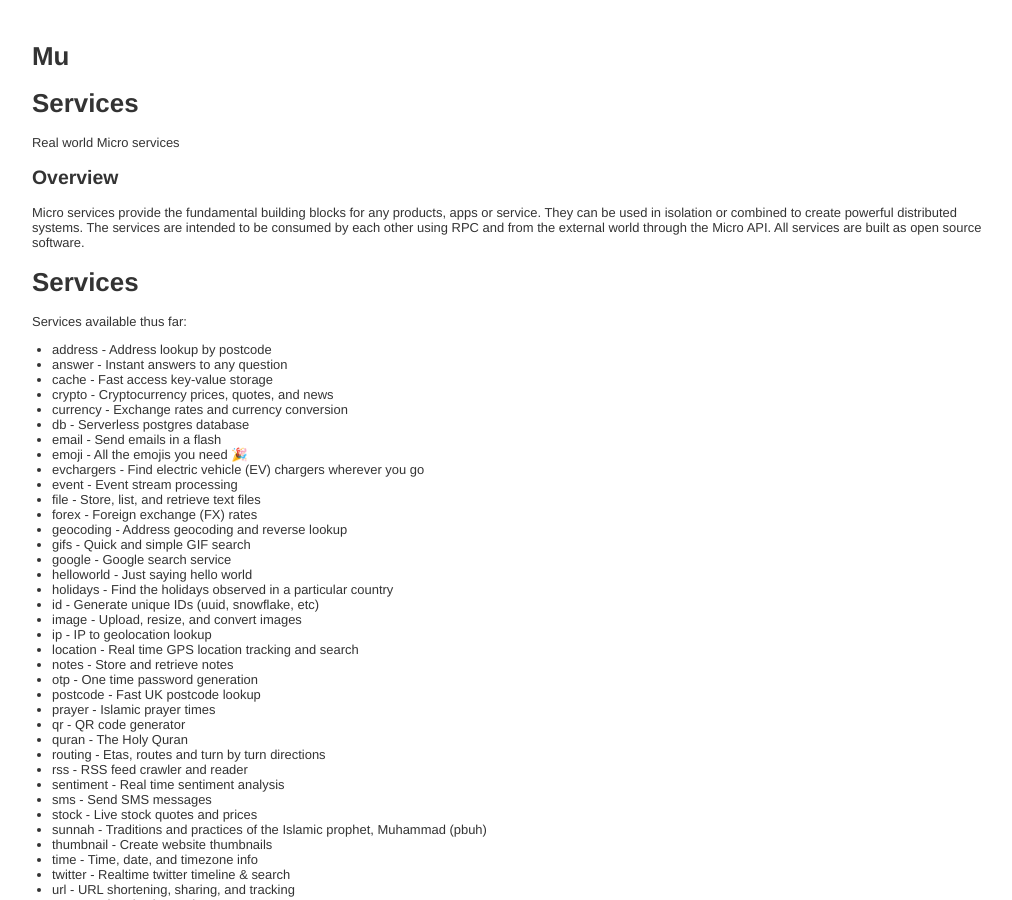
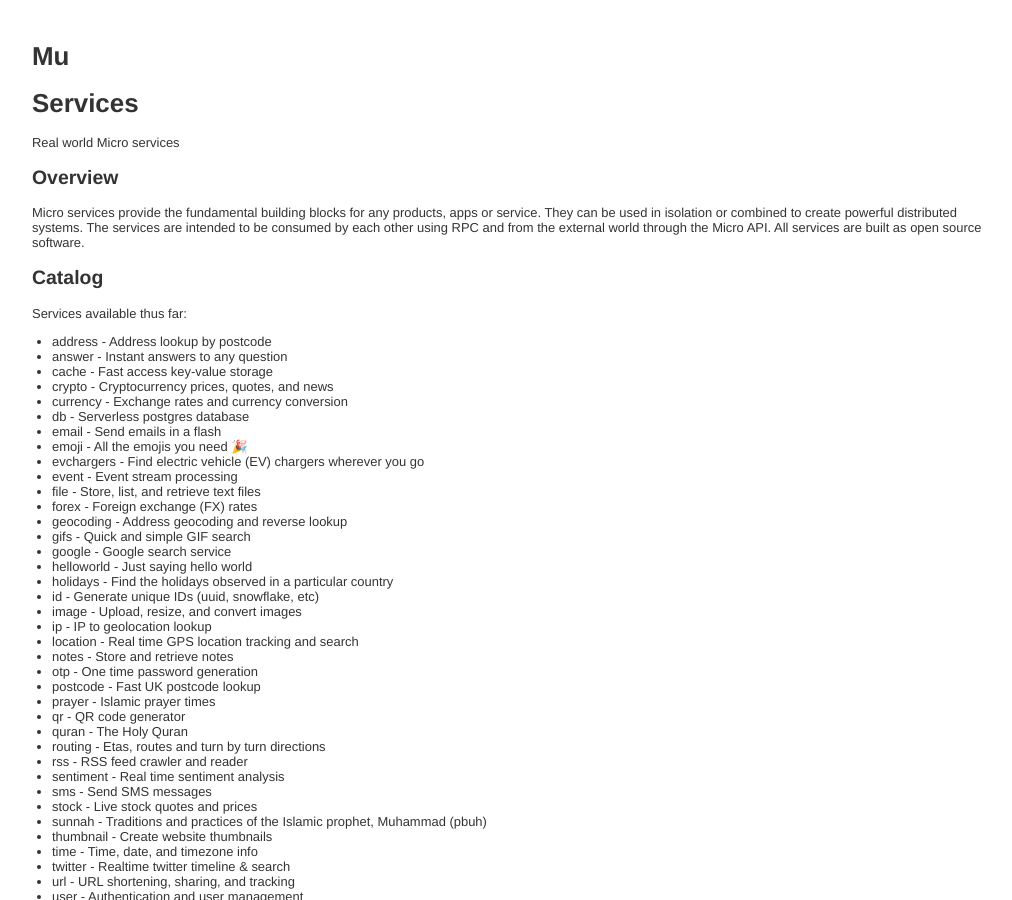
Before and after one commit to muxyz/website, a Jekyll site: the page built from services.md, in a window 1280 px wide and 900 px high. Shown: the whole window, without its empty margins (128-1140 px from the left). Built offline with Jekyll 4.4.1, drawn with Linux system fonts in a browser that asks for light colours.

Commit message:
Update services.md

```diff
--- a/services.md
+++ b/services.md
@@ -12,7 +12,7 @@
 or combined to create powerful distributed systems. The services are intended to be consumed by each other using RPC
 and from the external world through the Micro API. All services are built as open source software.
 
-# Services
+## Catalog
 
 Services available thus far:
 
```
